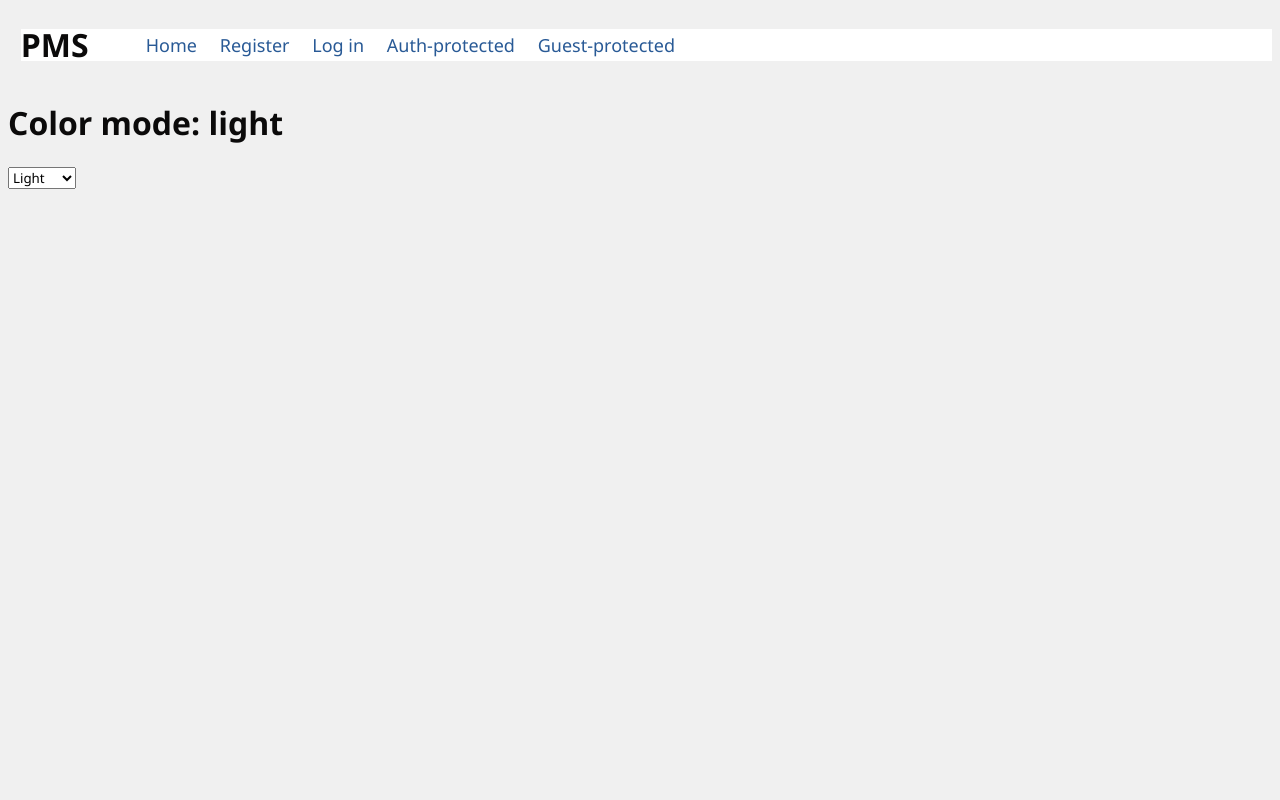
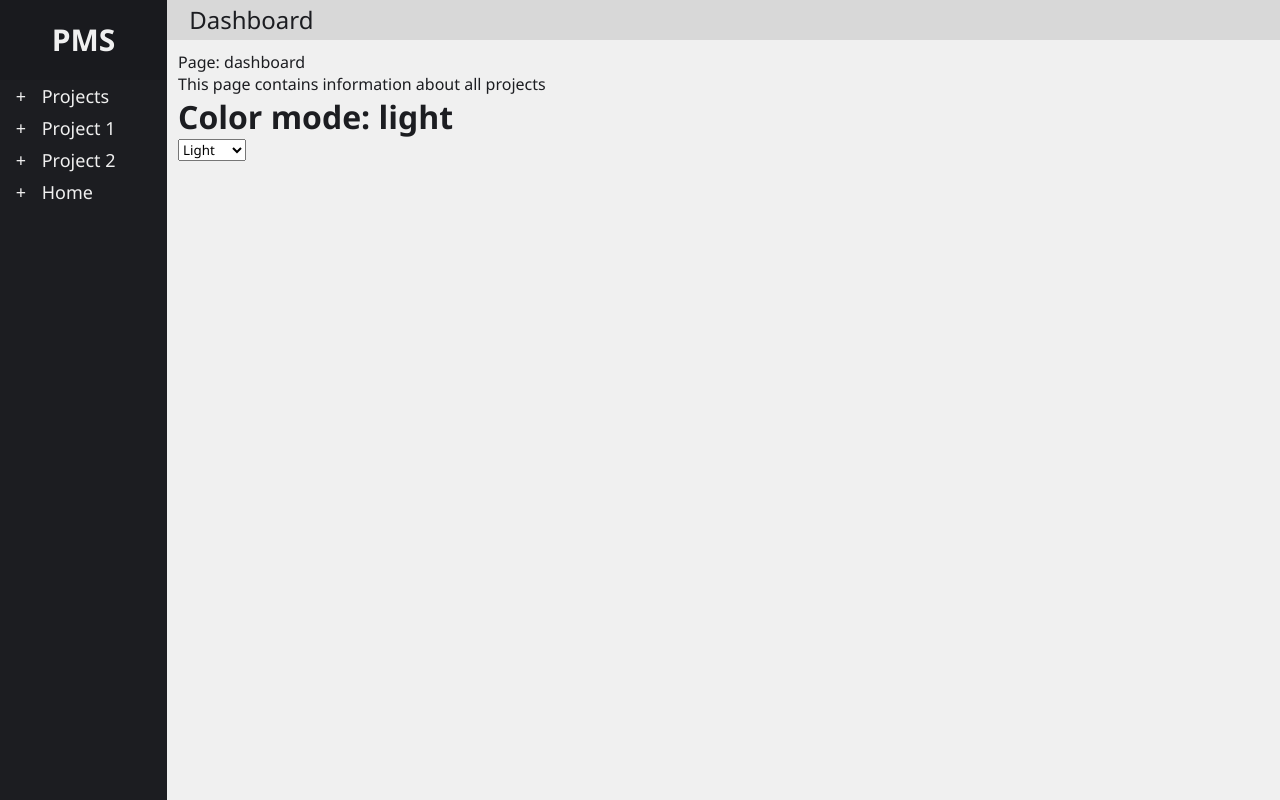
Before and after one commit to GRebuks/flowboard-FE, a Nuxt app: page /dashboard/projects in a window 1280 px wide. Built offline with nearby package versions, Linux system fonts and the light colour scheme; no server answers.

Commit message:
Default & Dashboard pages, headers

```diff
--- a/assets/scss/_base.scss
+++ b/assets/scss/_base.scss
@@ -2,21 +2,45 @@
 // If a variable in a different color mode isn't found, gets the variable from the default fallback.
 // Includes accent colors that do not need translation to any other color modes.
 :root, .light-mode {
-    --text-color-primary: rgb(11, 10, 10);
+    --text-color-primary: #1C1D21;
     --text-color-secondary: #303134;
-    --text-color-accent: rgb(41, 90, 150);
-    --bg-color-primary: #f0f0f0;
-    --bg-color-secondary: #fff;
+
+    --bg-color: #f0f0f0;
+    --bg-color-light: #fff;
+    --bg-color-dark: #d8d8d8;
+    --bg-color-darker: #c0c0c0;
+
+
+    // Accents
+    --color-accent-black: #1C1D21;
+    --color-accent-black-dark: #191a1e;
+    --color-accent-black-darker: #16171a;
+    --color-accent-black-light: #25262c;
+
+    --color-accent-white: #f0f0f0;
+
+    --color-accent-blue: #4392F1;
+
+    --color-accent-orange: #FF8600;
+
+    --color-accent-red: #BA3B46;
+
+    // Font-family
+    --font-family: 'Segoe UI', sans-serif;
 }
 
 .dark-mode {
     --text-color-primary: #f0f0f0;
     --text-color-secondary: #fff;
-    --bg-color-primary: rgb(11, 10, 10);
-    --bg-color-secondary: #303134;
+
+    --bg-color: #1C1D21;
+    --bg-color-dark: #191a1e;
+    --bg-color-darker: #16171a;
+    --bg-color-light: #25262c;
+    --bg-color: #16171a;
 }
 
 .test-mode {
     --text-color-primary: red;
-    --bg-color-primary: blue;
+    --bg-color-secondary: blue;
 }
--- a/assets/scss/main.scss
+++ b/assets/scss/main.scss
@@ -1,10 +1,11 @@
 @use 'base';
 
 * {
-    font-family: 'Segoe UI', Tahoma, Geneva, Verdana, sans-serif;
+    font-family: var(--font-family);
+    margin: 0;
 }
 
 body {
-    background-color: var(--bg-color-primary);
+    background-color: var(--bg-color);
     color: var(--text-color-primary);
 }
--- /dev/null
+++ b/components/AppHeader.vue
@@ -0,0 +1,135 @@
+<script lang="ts" setup>
+import { useAuthStore } from '~/stores/useAuthStore';
+const auth = useAuthStore();
+
+async function handleLogout() {
+  await auth.logout();
+}
+
+</script>
+
+<template>
+    <header>
+        <nuxt-link to="/" class="title">PMS</nuxt-link>
+        <div class="navbar">
+
+            <ul class="nav-btns">
+                <li>
+                    <nuxt-link to="/auth-only">Auth-protected</nuxt-link>
+                </li>
+                <li>
+                    <nuxt-link to="/guest-only">Guest-protected</nuxt-link>
+                </li>
+                <li>
+                    <nuxt-link to="/dashboard">Dashboard</nuxt-link>
+                </li>
+            </ul>
+
+            <ul class="auth-btns">
+                <li v-if="!auth.isLoggedIn" class="register-btn">
+                    <nuxt-link to="/register">Register</nuxt-link>
+                </li>
+                <li v-if="!auth.isLoggedIn" class="login-btn">
+                    <nuxt-link to="/login">Log in</nuxt-link>
+                </li>
+                <li v-if="auth.isLoggedIn">
+                    <nuxt-link @click="handleLogout">Logout</nuxt-link>
+                </li>
+            </ul>
+
+        </div>
+    </header>
+</template>
+
+<style scoped lang="scss">
+@use '~/assets/scss/base';
+
+$header-height: 8vh;
+
+header {
+  display: flex;
+  width: 100%;
+  height: $header-height;
+}
+
+.title {
+  width: 10%;
+
+  line-height: $header-height;
+  height: $header-height;
+
+  background-color: var(--color-accent-black-dark);
+  color: var(--color-accent-white);
+
+  text-align: center;
+  font-size: 30px;
+  font-weight: 600;
+  text-decoration: none;
+}
+
+.navbar {
+  display: flex;
+  width: 100%;
+
+  line-height: $header-height;
+  height: $header-height;
+
+  font-size: 18px;
+  background-color: var(--color-accent-black);
+
+    ul {
+        list-style: none;
+        display: flex;
+        padding: 0;
+
+        li {
+            padding: 0 3%;
+            background-color: var(--color-accent-black);
+
+            &:hover {
+                background-color: var(--color-accent-black-light);
+            }
+
+            a {
+                color: var(--color-accent-white);
+                text-decoration: none;
+                &:hover {
+                    text-decoration: underline;
+                }
+            }
+        }
+    }
+}
+
+.nav-btns {
+    width: 75%;
+}
+
+.auth-btns {
+    margin-left: auto;
+    width: 25%;
+    justify-content: flex-end;
+    gap: 8%;
+
+    height: calc($header-height / 2);
+    line-height: calc($header-height / 2);
+    margin: calc($header-height / 4) 0;
+
+    &::after {
+        content: "";
+    }
+
+    li {
+        background-color: var(--color-accent-orange) !important;
+        width: 25%;
+        text-align: center;
+    }
+
+    .register-btn {
+        background-color: rgba($color: #FFF, $alpha: 0) !important;
+        border: 1px solid var(--color-accent-blue);
+    }
+}
+
+
+</style>
--- /dev/null
+++ b/components/DashboardHeader.vue
@@ -0,0 +1,82 @@
+<template>
+    <header>
+        <nuxt-link to="/dashboard" class="title">PMS</nuxt-link>
+        <ul class="navbar">
+            <li>
+                <p class="navbar-icon">+</p>
+                <nuxt-link to="/dashboard/projects">Projects</nuxt-link>
+            </li>
+            <li>
+                <p class="navbar-icon">+</p>
+                <nuxt-link to="/dashboard/project1">Project 1</nuxt-link>
+            </li>
+            <li>
+                <p class="navbar-icon">+</p>
+                <nuxt-link to="/dashboard/project2">Project 2</nuxt-link>
+            </li>
+            <li>
+                <p class="navbar-icon">+</p>
+                <nuxt-link to="/">Home</nuxt-link>
+            </li>
+        </ul>
+    </header>
+</template>
+
+<style scoped lang="scss">
+@use '~/assets/scss/base';
+
+header {
+  display: flex;
+  flex-direction: column;
+  width: 15%;
+  height: 100vh;
+  text-align: center;
+  background-color: var(--color-accent-black);
+}
+
+.title {
+  width: 100%;
+  height: 10vh;
+  line-height: 10vh;
+  font-size: 30px;
+  font-weight: 600;
+  text-decoration: none;
+  background-color: var(--color-accent-black-dark);
+  color: var(--color-accent-white);
+}
+
+.navbar {
+  display: flex;
+  flex-direction: column;
+  width: 100%;
+  list-style: none;
+  line-height: 4vh;
+  font-size: 18px;
+  height: 4vh;
+  background-color: var(--color-accent-black);
+  padding: 0;
+
+  li {
+    width: 100%;
+    display: flex;
+    flex-direction: row;
+    background-color: var(--color-accent-black);
+    &:hover {
+      background-color: var(--color-accent-black-light);
+    }
+
+    a {
+      color: var(--color-accent-white);
+      text-decoration: none;
+      &:hover {
+        text-decoration: underline;
+      }
+    }
+
+    .navbar-icon {
+        color: var(--color-accent-white);
+        width: 25%;
+    }
+  }
+}
+</style>
--- /dev/null
+++ b/components/DashboardInfoBar.vue
@@ -0,0 +1,33 @@
+<script lang="ts" setup>
+import { useAuthStore } from '~/stores/useAuthStore';
+const auth = useAuthStore();
+
+async function handleLogout() {
+  await auth.logout();
+}
+
+</script>
+
+<template>
+    <div class="info-bar">
+        <h2>Dashboard</h2>
+        <nuxt-link v-if="auth.isLoggedIn" @click="handleLogout">Logout</nuxt-link>
+    </div>
+</template>
+
+<style scoped lang="scss">
+@use '~/assets/scss/base';
+$info-bar-height: 5vh;
+.info-bar {
+    display: flex;
+    justify-content: space-between;
+    background-color: var(--bg-color-dark);
+    height: $info-bar-height;
+    line-height: $info-bar-height;
+    padding: 0 2%;
+
+    h2 {
+        font-weight: 400;
+    }
+}
+</style>
--- /dev/null
+++ b/layouts/dashboard.vue
@@ -0,0 +1,43 @@
+<script lang="ts" setup>
+import DashboardInfoBar from '../components/DashboardInfoBar.vue';
+const colorMode = useColorMode();
+
+console.log(colorMode.preference)
+
+</script>
+
+<template>
+    <div class="page-wrapper">
+        <DashboardHeader/>
+        <div class="content-wrapper">
+            <DashboardInfoBar/>
+            <div class="content">
+                <slot />
+                <h1>Color mode: {{ colorMode.value }}</h1>
+                <select v-model="colorMode.preference">
+                    <option value="system">System</option>
+                    <option value="light">Light</option>
+                    <option value="dark">Dark</option>
+                    <option value="test">Test</option>
+                </select>
+            </div>
+        </div>
+    </div>
+
+</template>
+
+<style scoped lang="scss">
+.page-wrapper {
+    display: flex;
+}
+
+.content-wrapper {
+    display: flex;
+    flex-direction: column;
+    width: 100%;
+}
+.content {
+    padding: 1%;
+}
+
+</style>
--- a/layouts/default.vue
+++ b/layouts/default.vue
@@ -1,11 +1,4 @@
 <script lang="ts" setup>
-import { useAuthStore } from '~/stores/useAuthStore';
-const auth = useAuthStore();
-
-async function handleLogout() {
-  await auth.logout();
-}
-
 const colorMode = useColorMode();
 
 console.log(colorMode.preference)
@@ -14,30 +7,9 @@ console.log(colorMode.preference)
 
 <template>
   <div>
-    <button v-if="auth.isLoggedIn" @click="handleLogout">Logout</button>
-    <pre>{{ auth.user }}</pre>
-    <header>
-      <h1 class="title">PMS</h1>
-      <ul class="navbar">
-        <li>
-          <nuxt-link to="/">Home</nuxt-link>
-        </li>
-        <li v-if="!auth.isLoggedIn">
-          <nuxt-link to="/register">Register</nuxt-link>
-        </li>
-        <li v-if="!auth.isLoggedIn">
-          <nuxt-link to="/login">Log in</nuxt-link>
-        </li>
-        <li>
-          <nuxt-link to="/auth-only">Auth-protected</nuxt-link>
-        </li>
-        <li>
-          <nuxt-link to="/guest-only">Guest-protected</nuxt-link>
-        </li>
-      </ul>
-    </header>
+    <AppHeader/>
+    <div class="content">
       <slot />
-  </div>
       <div>
         <h1>Color mode: {{ colorMode.value }}</h1>
         <select v-model="colorMode.preference">
@@ -47,52 +19,12 @@ console.log(colorMode.preference)
           <option value="test">Test</option>
         </select>
       </div>
+    </div>
+  </div>
 </template>
 
 <style scoped lang="scss">
-@use '~/assets/scss/base';
-
-header {
-  display: flex;
-  width: 100%;
-  height: 8vh;
-  margin: 0;
+  .content {
+    padding: 1%;
   }
-
-.title {
-  width: 10%;
-  line-height: 4vh;
-  height: 4vh;
-  background-color: var(--bg-color-secondary);
-  margin: 1% 0 1% 1%;
-}
-
-.navbar {
-  display: flex;
-  width: 100%;
-  list-style: none;
-  line-height: 4vh;
-  font-size: 18px;
-  height: 4vh;
-  background-color: var(--bg-color-secondary);
-  margin: 1% 0 1% 0;
-  padding: 0;
-
-  li {
-    padding: 0 1% 0 1%;
-    background-color: var(--bg-color-secondary);
-    &:hover {
-      background-color: var(--bg-color-primary);
-    }
-
-    a {
-      color: var(--text-color-accent);
-      text-decoration: none;
-      &:hover {
-        text-decoration: underline;
-      }
-    }
-  }
-}
-
 </style>
--- /dev/null
+++ b/pages/dashboard.vue
@@ -0,0 +1,17 @@
+<script lang="ts" setup>
+import { definePageMeta } from '#imports';
+
+definePageMeta({
+  middleware: ['auth'],
+  layout: 'dashboard',
+})
+</script>
+
+<template>
+  <div>
+    Page: dashboard
+    <NuxtPage />
+  </div>
+</template>
+
+<style scoped></style>
--- /dev/null
+++ b/pages/dashboard/project[id].vue
@@ -0,0 +1,9 @@
+<script lang="ts" setup></script>
+
+<template>
+  <div>
+    This page contains information about project No. {{ $route.params.id }}
+  </div>
+</template>
+
+<style scoped></style>
--- /dev/null
+++ b/pages/dashboard/projects.vue
@@ -0,0 +1,9 @@
+<script lang="ts" setup></script>
+
+<template>
+  <div>
+    This page contains information about all projects
+  </div>
+</template>
+
+<style scoped></style>
```
Lines whose indentation alone changed are shown as unchanged.
